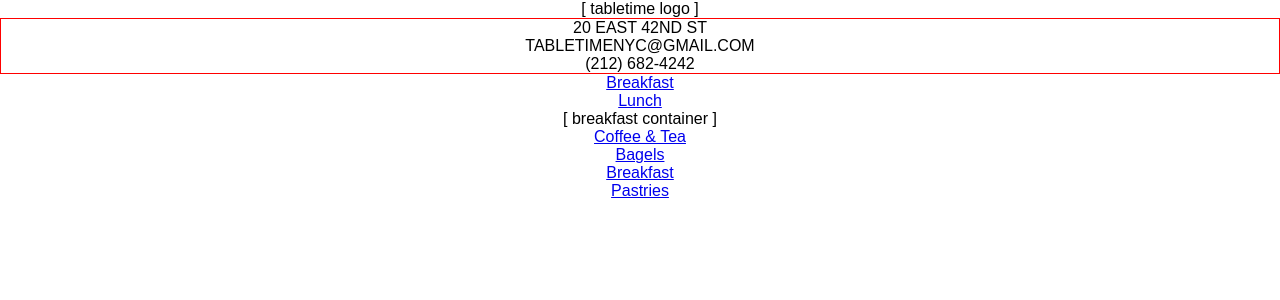
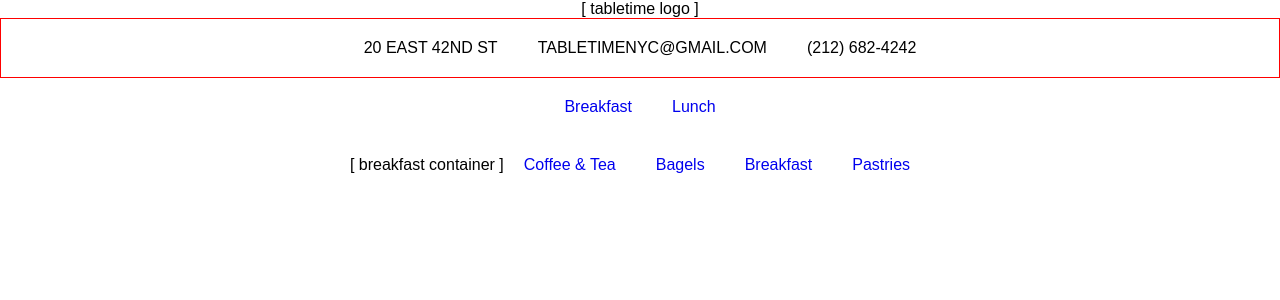
Before and after one commit to dpark926/tabletime, a React (Create React App) app in the folder tabletime/: page /breakfast in a window 1280 px wide. Shown: the top 300 px of the page. Built offline with nearby package versions, Linux system fonts and the light colour scheme.

Commit message:
create css files and add styles

```diff
--- a/tabletime/src/components/Header.js
+++ b/tabletime/src/components/Header.js
@@ -4,9 +4,9 @@ import '../styles/Header.css'
 function Header () {
   return (
     <div className='header'>
-      <div>20 EAST 42ND ST</div>
-      <div>TABLETIMENYC@GMAIL.COM</div>
-      <div>(212) 682-4242</div>
+      <div className='header-each'>20 EAST 42ND ST</div>
+      <div className='header-each'>TABLETIMENYC@GMAIL.COM</div>
+      <div className='header-each'>(212) 682-4242</div>
     </div>
   )
 }
--- a/tabletime/src/containers/BreakfastContainer.js
+++ b/tabletime/src/containers/BreakfastContainer.js
@@ -1,5 +1,6 @@
 import React, {Component} from 'react'
 import { Link } from 'react-router-dom'
+import '../styles/BreakfastLunch.css'
 
 class BreakfastContainer extends Component {
   constructor () {
@@ -15,16 +16,16 @@ class BreakfastContainer extends Component {
       <div>
         [ breakfast container ]
         <Link to="/breakfast/coffee-tea">
-          <div>Coffee & Tea</div>
+          <div className='breakfast-category'>Coffee & Tea</div>
         </Link>
         <Link to="/breakfast/bagels">
-          <div>Bagels</div>
+          <div className='breakfast-category'>Bagels</div>
         </Link>
         <Link to="/breakfast/breakfast">
-          <div>Breakfast</div>
+          <div className='breakfast-category'>Breakfast</div>
         </Link>
         <Link to="/breakfast/pastries">
-          <div>Pastries</div>
+          <div className='breakfast-category'>Pastries</div>
         </Link>
       </div>
     )
--- a/tabletime/src/containers/MenuContainer.js
+++ b/tabletime/src/containers/MenuContainer.js
@@ -3,6 +3,7 @@ import Header from '../components/Header.js'
 import { Route, Redirect, Link } from 'react-router-dom'
 import BreakfastContainer from './BreakfastContainer.js'
 import LunchContainer from './LunchContainer.js'
+import '../styles/Menu.css'
 
 class MenuContainer extends Component {
   constructor () {
@@ -19,10 +20,10 @@ class MenuContainer extends Component {
         [ tabletime logo ]
         <Header/>
         <Link to="/breakfast">
-          <div>Breakfast</div>
+          <div className='breakfast-lunch-link'>Breakfast</div>
         </Link>
         <Link to="/lunch">
-          <div>Lunch</div>
+          <div className='breakfast-lunch-link'>Lunch</div>
         </Link>
 
         {/* <Route path="/breakfast-menu" component={BreakfastContainer}/>
--- /dev/null
+++ b/tabletime/src/styles/BreakfastLunch.css
@@ -0,0 +1,4 @@
+.breakfast-category {
+  display: inline-block;
+  margin: 20px;
+}
--- a/tabletime/src/styles/Header.css
+++ b/tabletime/src/styles/Header.css
@@ -1,3 +1,8 @@
 .header {
   border: 1px solid red;
 }
+
+.header-each {
+  display: inline-block;
+  margin: 20px;
+}
--- /dev/null
+++ b/tabletime/src/styles/Menu.css
@@ -0,0 +1,4 @@
+.breakfast-lunch-link {
+  display: inline-block;
+  margin: 20px;
+}
```
Also changed, not shown: tabletime/src/styles/EachMenu.css (added), 1 other file (tests, documents, lock files or other folders).
